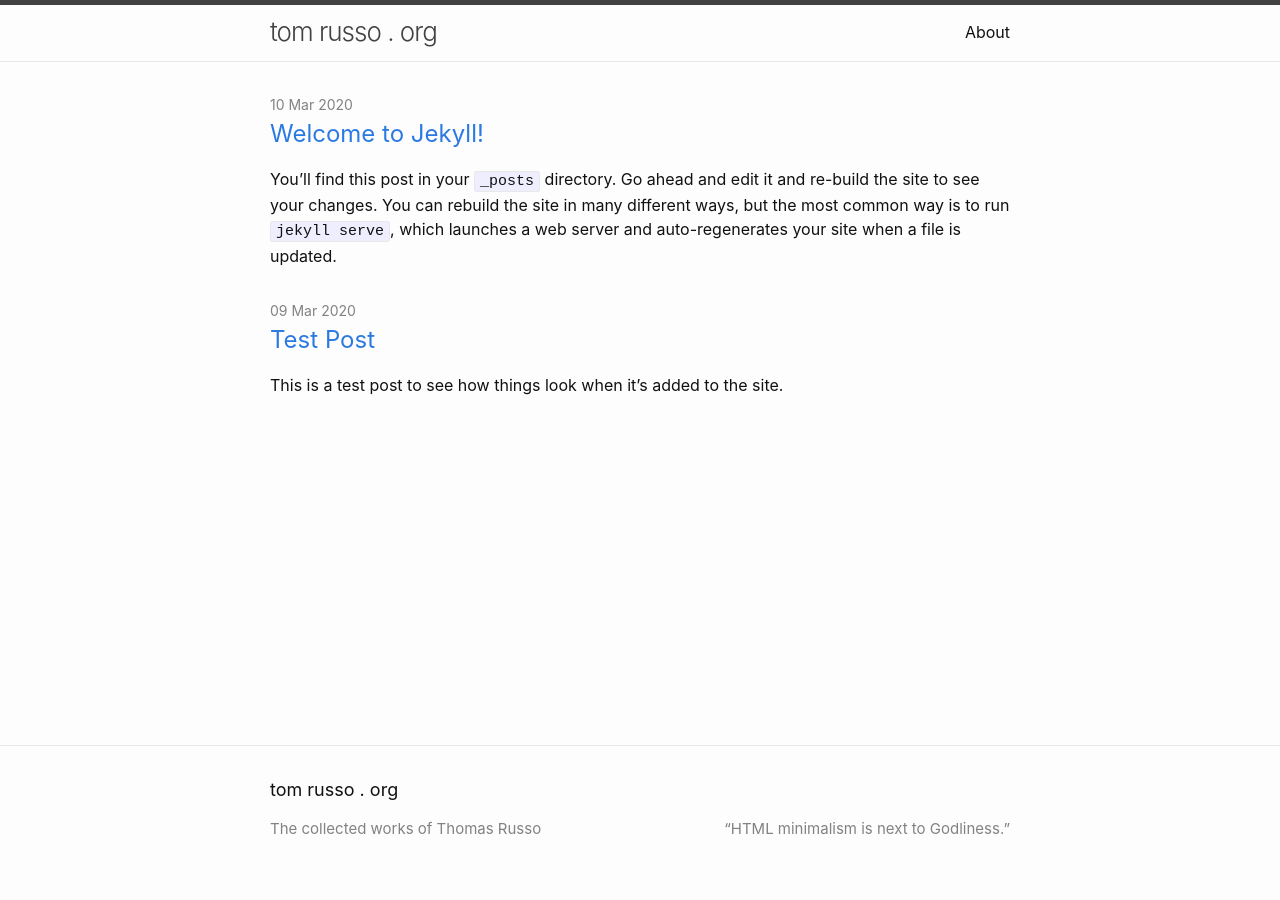
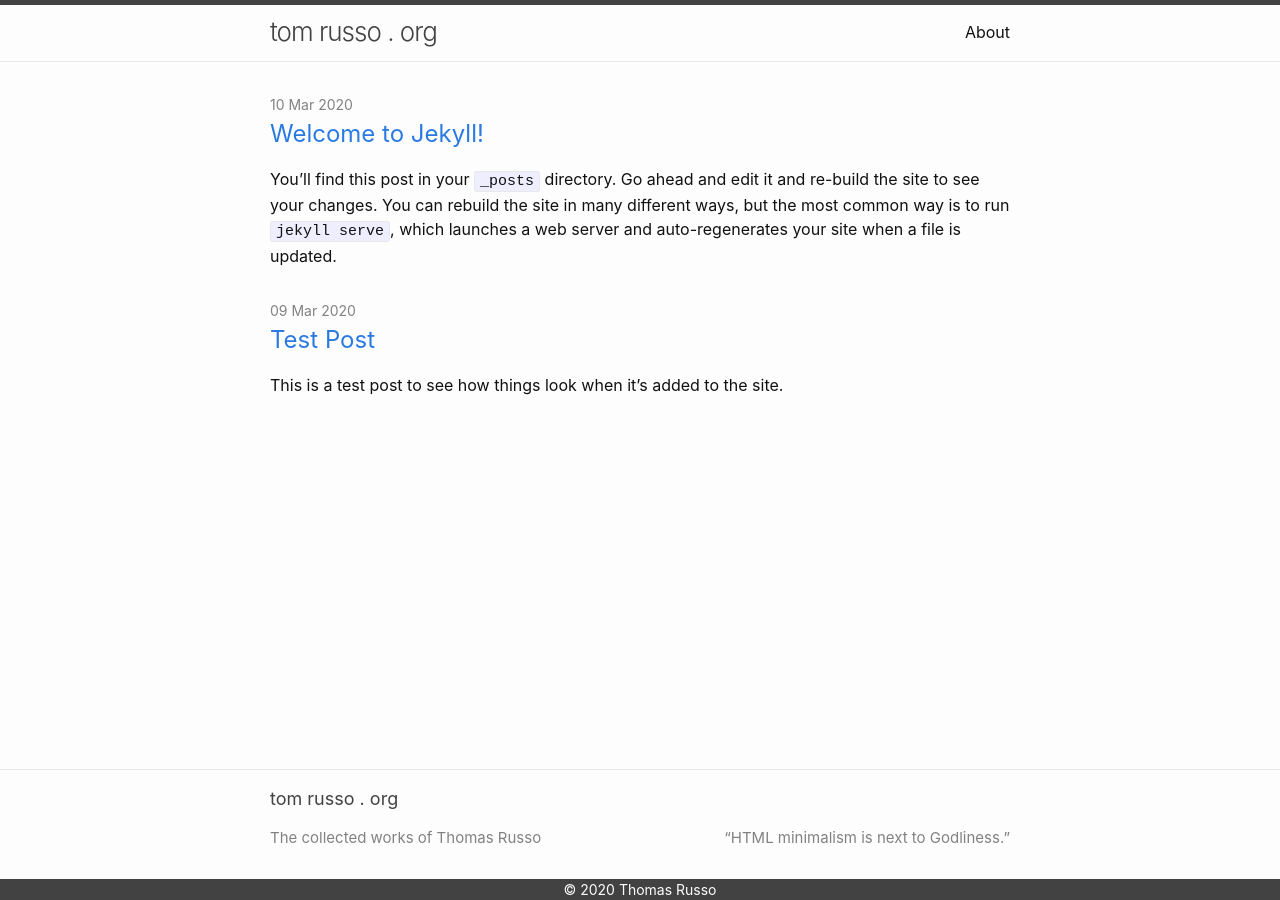
Before and after one commit to tomrusso/tomrusso.github.io, a Jekyll site: the page built from index.md, in a window 1280 px wide. Built offline with Jekyll 4.4.1, drawn with Linux system fonts in a browser that asks for light colours.

Commit message:
Adding copyright notice to footer

```diff
--- a/_includes/footer.html
+++ b/_includes/footer.html
@@ -14,7 +14,12 @@
       <div class="footer-col-right">
         <p>{{ site.tagline }}</p>
       </div>
+    </div>
 
-    </div>
+  </div>
+
+      <!-- Copyright notice -->
+  <div class="copyright">
+    <div style="text-align: center;">&copy; 2020 Thomas Russo</div>
   </div>
 </footer>
--- a/_sass/theme/_layout.scss
+++ b/_sass/theme/_layout.scss
@@ -132,13 +132,17 @@
 .site-footer
 {
   border-top: 1px solid $grey-color-light;
-  padding: $spacing-unit 0;
+  padding-top: $spacing-unit / 2;
+  padding-bottom: 0;
+  padding-left: 0;
+  padding-right: 0;
 }
 
 .footer-heading
 {
   @include relative-font-size(1.125);
   margin-bottom: $spacing-unit / 2;
+  color: $grey-color-dark;
 }
 
 .footer-col-wrapper
@@ -198,6 +202,17 @@
   {
     padding-left: 0;
   }
+}
+
+
+/*
+ * Copyright notice.
+ */
+.copyright
+{
+  @include relative-font-size(0.875);
+  background-color: $grey-color-dark;
+  color: $background-color;
 }
 
 
```
